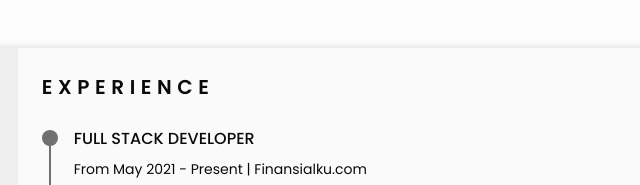
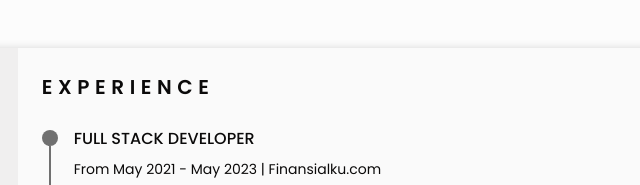
Before and after one commit to ariyaagustian/ariyaagustian.github.io, a plain HTML site: page index.html in a window 1280 px wide. Shown: the top 185 px of the page, 461-1101 px from the left. Drawn offline with nearby package versions, Linux system fonts and the light colour scheme.

Commit message:
update experience date

```diff
--- a/index.html
+++ b/index.html
@@ -219,7 +219,7 @@
               </div>
               <div class="experience__data bd-grid">
                 <h3 class="experience__title">FULL STACK DEVELOPER</h3>
-                <span class="experience__company">From May 2021 - Present | Finansialku.com</span>
+                <span class="experience__company">From May 2021 - May 2023 | Finansialku.com</span>
                 <p class="experience__description">PT Solusi Finansialku Indonesia (Finansialku.com) is the only
                   financial planning company that has educational portals, financial applications and financial
                   consulting. <br> I'm working as Full Stack Developer
```
